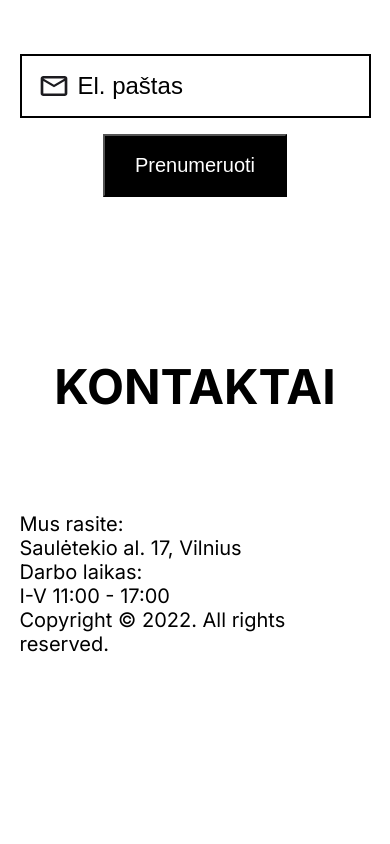
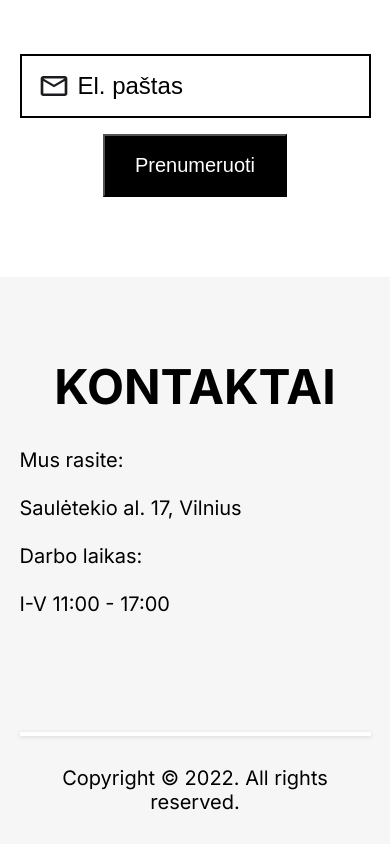
Before and after one commit to zilva149/bit-test-2, a website: page index.html in a window 390 px wide. Shown: the part 4927-5771 px from the top of the page. Before the commit the page ends 5663 px from the top, so only its background shows below. Drawn offline with Linux system fonts and the light colour scheme.

Commit message:
footer section, responsive

```diff
--- a/css/pages/home.css
+++ b/css/pages/home.css
@@ -174,3 +174,50 @@
     }
 }
 /* NEWSLETTER-SECTION-end */
+/* FOOTER-SECTION-start */
+.footer-container {
+    background-color: var(--gray);
+}
+
+.footer-container .container {
+    padding-bottom: 0;
+}
+
+.footer .section-title {
+    margin-bottom: 2rem;
+}
+
+.footer-info-container {
+    max-width: 1200px;
+    margin: 0 auto;
+    position: relative;
+    padding-bottom: 6rem;
+}
+
+.footer-info-container::after {
+    content: '';
+    position: absolute;
+    height: 4px;
+    left: 0;
+    right: 0;
+    bottom: 0;
+    background-color: #fff;
+    box-shadow: rgba(99, 99, 99, 0.2) 0px 1px 4px 0px;
+}
+
+.footer-info .desc-sm {
+    margin-bottom: 1.5rem;
+}
+
+.footer-copyright {
+    text-align: center;
+    padding: 30px 0;
+}
+
+@media screen and (min-width: 992px) {
+    .footer-info-container {
+        display: flex;
+        justify-content: space-between;
+    }
+}
+/* FOOTER-SECTION-end */
--- a/index.html
+++ b/index.html
@@ -117,14 +117,14 @@
             <div class="footer">
                 <h2 class="section-title">kontaktai</h2>
                 <div class="footer-info-container">
-                    <p class="desc-sm">
-                        Mus rasite:<br>
-                        Saulėtekio al. 17, Vilnius
-                    </p>
-                    <p class="desc-sm">
-                        Darbo laikas:<br>
-                        I-V 11:00 - 17:00
-                    </p>
+                    <div class="footer-info">
+                        <p class="desc-sm">Mus rasite:</p>
+                        <p class="desc-sm">Saulėtekio al. 17, Vilnius</p>
+                    </div>
+                    <div class="footer-info">
+                        <p class="desc-sm">Darbo laikas:</p>
+                        <p class="desc-sm">I-V 11:00 - 17:00</p>
+                    </div>
                 </div>
                 <p class="footer-copyright desc-sm">Copyright &copy; 2022. All rights reserved.</p>
             </div>
```
